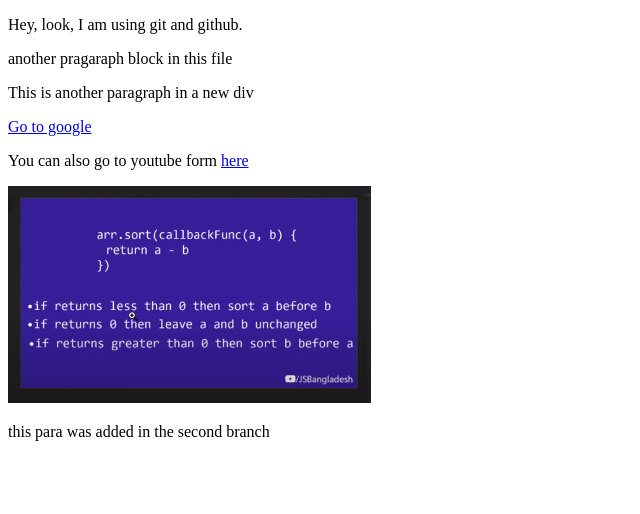
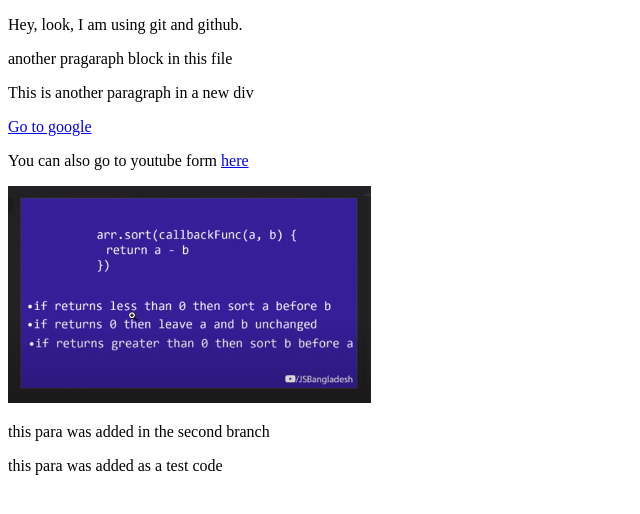
Before and after one commit to mhSadique/project-1, a plain HTML site: page index.html in a window 1280 px wide. Shown: the whole page, without its empty margins (0-640 px from the left). Drawn offline with Linux system fonts and the light colour scheme.

Commit message:
added new code

```diff
--- a/index.html
+++ b/index.html
@@ -15,6 +15,7 @@
         <p>You can also go to youtube form <a href="www.giyoutube.com">here</a></p>
         <img src="arr.PNG" alt="">
         <p>this para was added in the second branch</p>
+        <p>this para was added as a test code</p>
     </div>
 </body>
 </html>
```
